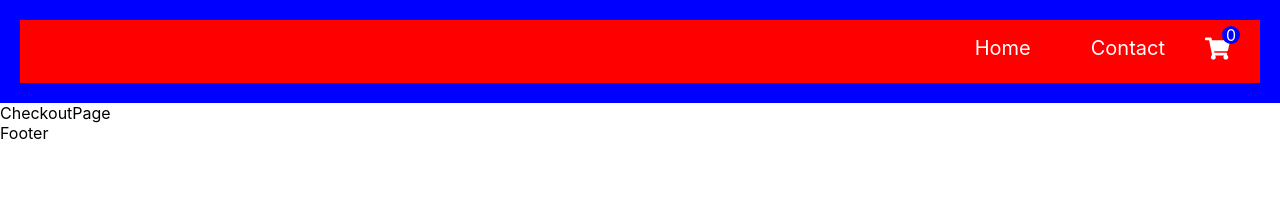
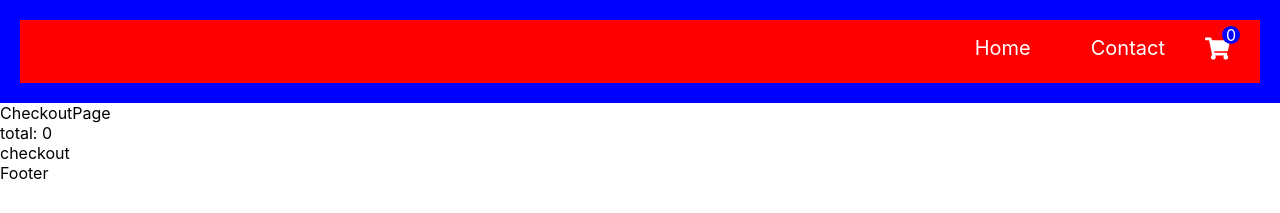
Before and after one commit to cecsun/js-frameworks-ca, a React (Create React App) app: page /checkoutPage in a window 1280 px wide. Shown: the top 213 px of the page. Built offline with nearby package versions, Linux system fonts and the light colour scheme; the HTML template or start-up script is replaced by a standard one.

Commit message:
CheckoutPage

```diff
--- a/src/Pages/CheckoutPage/index.jsx
+++ b/src/Pages/CheckoutPage/index.jsx
@@ -1,7 +1,30 @@
 import React from "react";
+import { useContext } from 'react';
+import { CartContext } from '../../context/CartContext';
+import Product from '../../components/Product';
 
 function CheckoutPage() {
-    return <div>CheckoutPage</div>
+    const { cart, removeFromCart } = useContext(CartContext);
+    function handleRemoveFromCartButtonClick(productDetails) {
+      removeFromCart(productDetails.id);
+    }
+    return (
+      <div>
+        <div>CheckoutPage</div>
+        {cart.map((productDetails) => (
+          <Product
+            key={productDetails.id}
+            productDetails={productDetails}
+            checkout={true}
+            handleRemoveFromCartButtonClick={handleRemoveFromCartButtonClick}
+            // handleAddToCartButtonClick={handleAddToCartButtonClick}
+          />
+        ))}
+        <div>total: {Math.round(cart.reduce((a, {discountedPrice}) => a + discountedPrice, 0)*100)/100}</div>
+        <div>checkout</div>
+      </div>
+
+    );
   }
 
 export default CheckoutPage;
```
